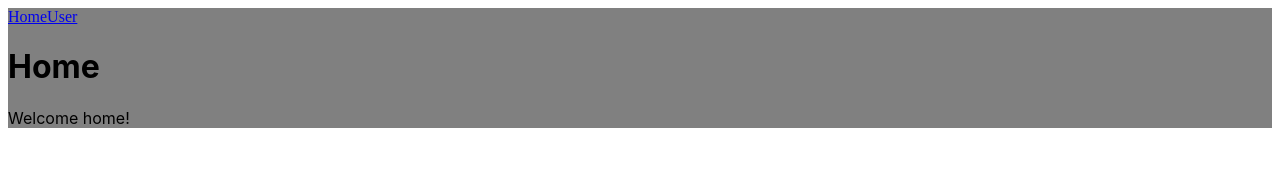
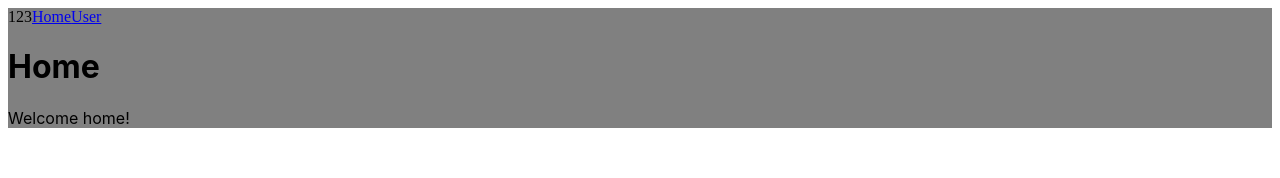
Before and after one commit to githubala/-practice, a React (Create React App) app: page / in a window 1280 px wide. Shown: the top 178 px of the page. Built offline with nearby package versions, Linux system fonts and the light colour scheme.

Commit message:
changes for the container component

```diff
--- a/src/App.js
+++ b/src/App.js
@@ -1,22 +1,13 @@
 import React from 'react';
 import './style.css';
-import { BrowserRouter, Link, Routes, Route } from 'react-router-dom';
-import Home from './components/Home';
-import UserDetails from './components/UserDetails';
-import Notfound from './components/Notfound';
+import Header from './components/Header'
+
+
 export default function App() {
-  let id = '123';
+
   return (
-    <div className='AppClr'>
-      <BrowserRouter>
-        <Link to="/">Home</Link>
-        <Link to={`/User/${id}`}>User</Link>
-        <Routes>
-          <Route path="/" Component={Home}></Route>
-          <Route exact path="/User/:id" Component={UserDetails}></Route>
-          <Route path="*" Component={Notfound}></Route>
-        </Routes>
-      </BrowserRouter>
+    <div>
+      <Header></Header>
     </div>
   );
 }
--- a/src/components/Header.js
+++ b/src/components/Header.js
@@ -0,0 +1,26 @@
+import React from "react";
+
+import { BrowserRouter, Link, Routes, Route } from 'react-router-dom';
+import Home from './Home';
+import UserDetails from './UserDetails';
+import Notfound from './Notfound';
+
+const Header = () =>{
+    let id = '123';
+    return (
+        <div className='AppClr'>
+            123
+      <BrowserRouter>
+        <Link to="/">Home</Link>
+        <Link to={`/User/${id}`}>User</Link>
+        <Routes>
+          <Route path="/" Component={Home}></Route>
+          <Route exact path="/User/:id" Component={UserDetails}></Route>
+          <Route path="*" Component={Notfound}></Route>
+        </Routes>
+      </BrowserRouter>
+    </div>
+    )
+}
+
+export default Header;
```
